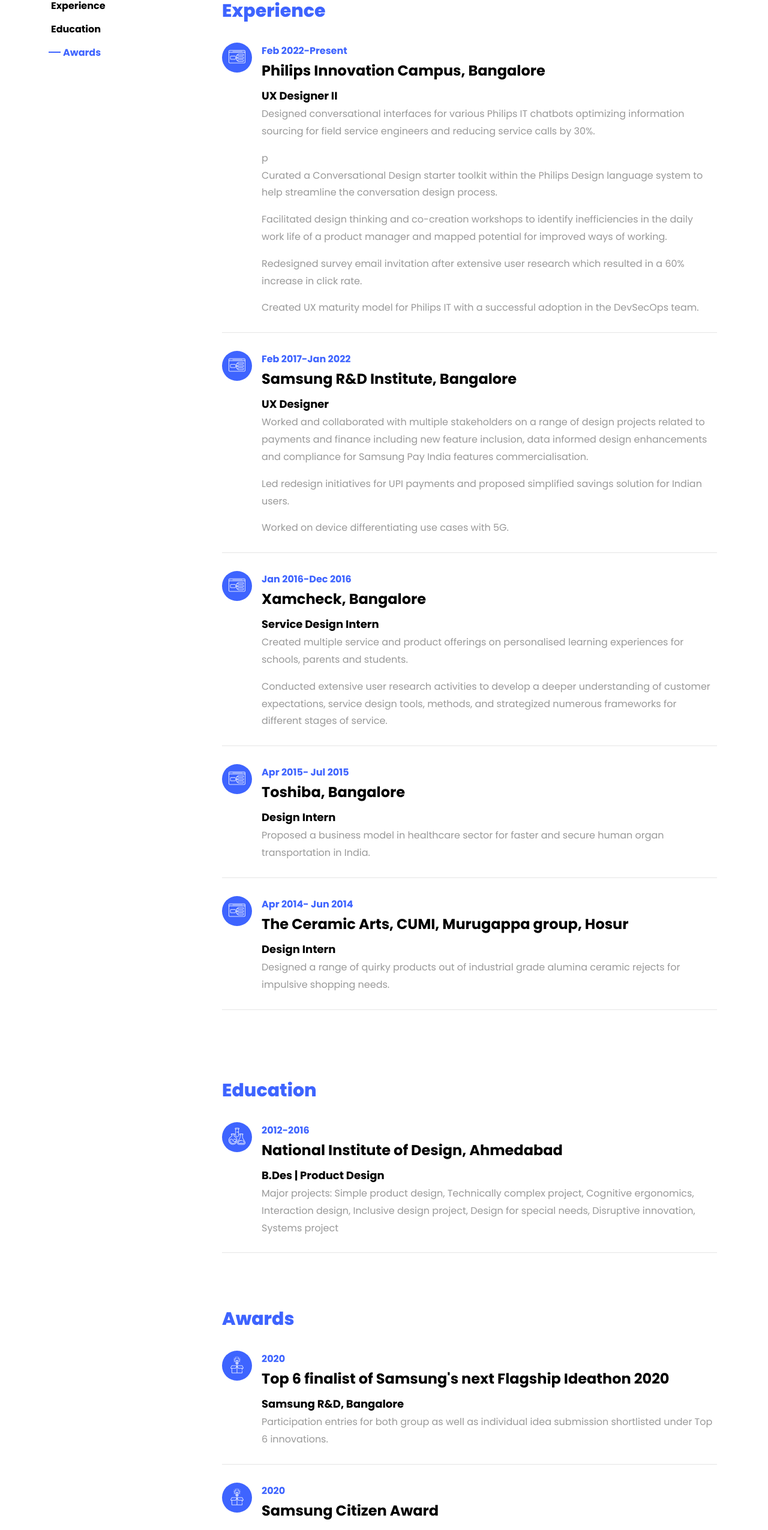
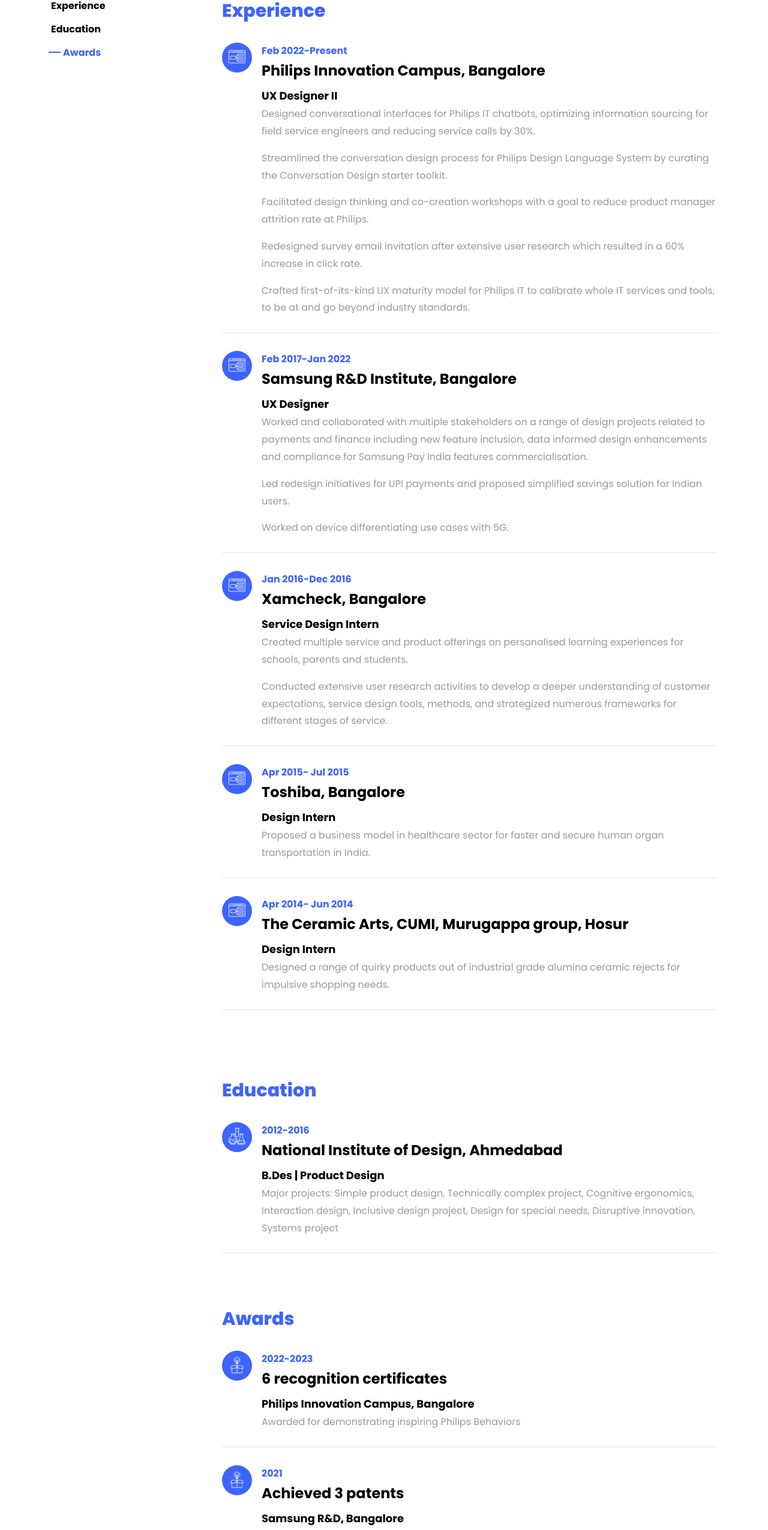
Before and after one commit to PrasadGhone/Sagarika-Portfolio-2023, a plain HTML site: page index.html in a window 1280 px wide. Shown: the part 1460-4011 px from the top of the page at 60% size. Drawn offline with Linux system fonts and the light colour scheme; files whose address does not match are found by name.

Commit message:
Update index.html

```diff
--- a/index.html
+++ b/index.html
@@ -170,11 +170,11 @@
 		    					<span class="date">Feb 2022-Present</span>
 		    					<h2>Philips Innovation Campus, Bangalore</h2>
 		    					<span class="position">UX Designer II</span>
-		    					<p>Designed conversational interfaces for various Philips IT chatbots optimizing information sourcing for field service engineers and reducing service calls by 30%. </p>p
-		    					<p>Curated a Conversational Design starter toolkit within the Philips Design language system to help streamline the conversation design process.</p>
-							<p>Facilitated design thinking and co-creation workshops to identify inefficiencies in the daily work life of a product manager and mapped potential for improved ways of working.</p>
+		    					<p>Designed conversational interfaces for Philips IT chatbots, optimizing information sourcing for field service engineers and reducing service calls by 30%. </p>
+		    					<p>Streamlined the conversation design process for Philips Design Language System by curating the Conversation Design starter toolkit.</p>
+							<p>Facilitated design thinking and co-creation workshops with a goal to reduce product manager attrition rate at Philips.</p>
 							<p>Redesigned survey email invitation after extensive user research which resulted in a 60% increase in click rate.</p>
-							<p>Created UX maturity model for Philips IT with a successful adoption in the DevSecOps team.</p>
+							<p>Crafted first-of-its-kind UX maturity model for Philips IT to calibrate whole IT services and tools, to be at and go beyond industry standards.</p>
 	    					</div>
 	    				</div>
 
@@ -371,6 +371,32 @@
 					  <br><br>
 					  <div id="page-4" class= "page four">
 					    <h2 class="heading">Awards</h2>
+
+						  <div class="resume-wrap d-flex ftco-animate">
+					    	<div class="icon d-flex align-items-center justify-content-center">
+					    		<span class="flaticon-ideas"></span>
+					    	</div>
+					    	<div class="text pl-3">
+		    					<span class="date">2022-2023</span>
+		    					<h2>6 recognition certificates</h2>
+		    					<span class="position">Philips Innovation Campus, Bangalore</span>
+		    					<p>Awarded for demonstrating inspiring Philips Behaviors</p>
+	    					</div>
+	    				</div>
+
+						  <div class="resume-wrap d-flex ftco-animate">
+					    	<div class="icon d-flex align-items-center justify-content-center">
+					    		<span class="flaticon-ideas"></span>
+					    	</div>
+					    	<div class="text pl-3">
+		    					<span class="date">2021</span>
+		    					<h2>Achieved 3 patents</h2>
+		    					<span class="position">Samsung R&D, Bangalore</span>
+		    					<p>In the field of personalization, AR and 5G</p>
+	    					</div>
+	    				</div>
+
+
 					    <div class="resume-wrap d-flex ftco-animate">
 					    	<div class="icon d-flex align-items-center justify-content-center">
 					    		<span class="flaticon-ideas"></span>
@@ -420,7 +446,7 @@
 			  </div>
     	</div>
     	<div class="text">
-                <p><a href="images/Sagarika_Ghosh_Resume_2021.pdf" class="btn btn-primary py-3 px-3">Download CV</a></p>
+                <p><a href="images/Sagarika_Ghosh_Resume_2023.pdf" class="btn btn-primary py-3 px-3">Download CV</a></p>
               </div>
     </section>
 
```
